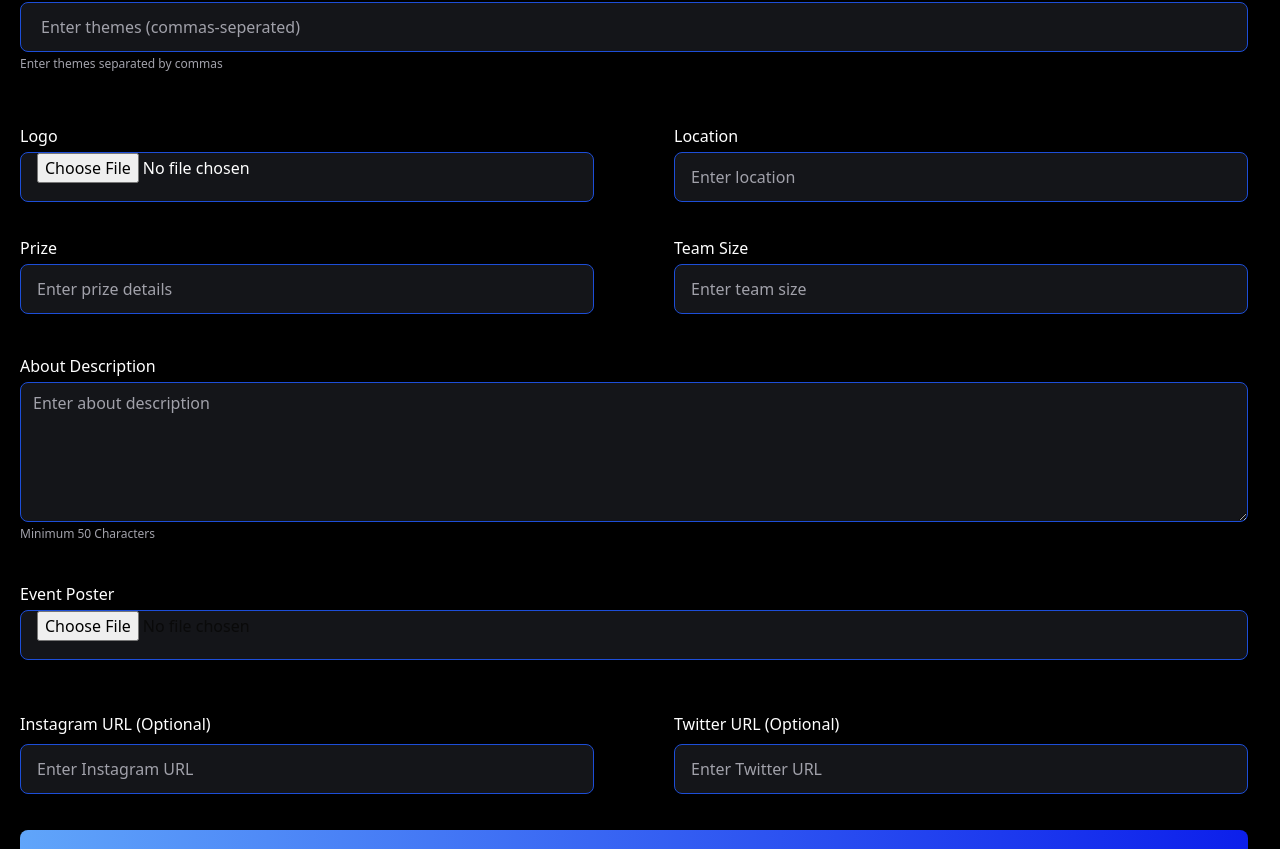
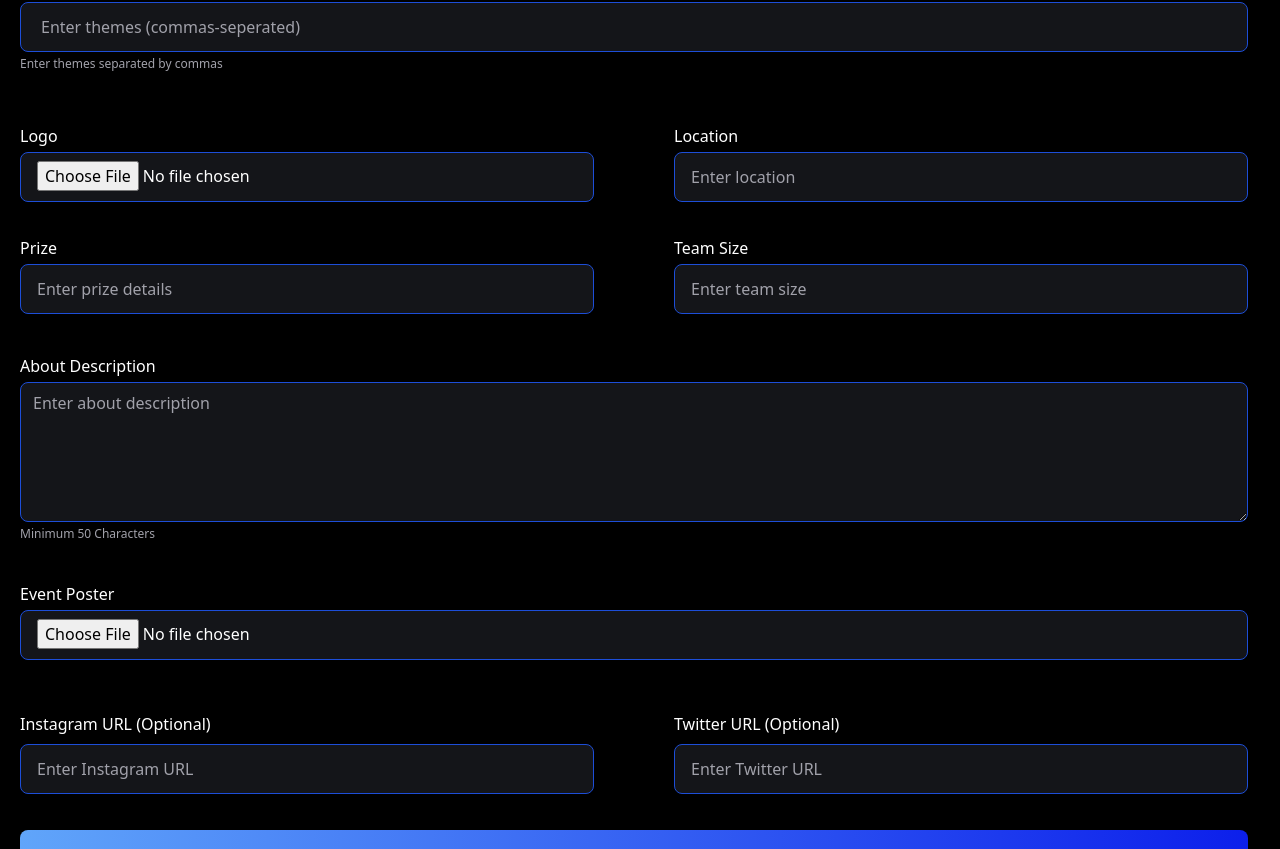
Before and after one commit to himansh423/saas-event-platform, a Next.js app: page /admin/add-event-or-hackathon in a window 1280 px wide. Shown: the part 806-1655 px from the top of the page. Built offline with nearby package versions, Linux system fonts and the light colour scheme.

Commit message:
fixed add hackathon or event form

```diff
--- a/src/components/AddEventOrHackathon.tsx
+++ b/src/components/AddEventOrHackathon.tsx
@@ -26,7 +26,6 @@ const AddEventOrHackathon = () => {
     register,
     handleSubmit,
     formState: { errors, isSubmitting },
-    watch,
   } = useForm<EventOrHackathonFormData>({
     defaultValues: {
       name: "",
@@ -71,12 +70,18 @@ const AddEventOrHackathon = () => {
     try {
       setIsUploading(true);
 
-      // Extract files from FileList
+
+      const processedThemes = data.theme[0]
+        .split(",")
+        .map((theme) => theme.trim())
+        .filter((theme) => theme);
+
+
       const logoFile = data.logo instanceof FileList ? data.logo[0] : null;
       const eventPosterFile =
         data.eventPoster instanceof FileList ? data.eventPoster[0] : null;
 
-      // Get pre-signed URLs for file uploads
+
       const { data: presignedData } = await axios.post(
         "/api/get-presigned-url-to-upload-on-s3",
         {
@@ -87,10 +92,9 @@ const AddEventOrHackathon = () => {
         }
       );
 
-      const { logoUploadUrl, bannerUploadUrl, logoKey, bannerKey } =
-        presignedData;
+      const { logoUploadUrl, bannerUploadUrl, logoKey, bannerKey } = presignedData;
 
-      // Upload files to S3
+
       const uploadPromises = [];
 
       if (logoFile) {
@@ -101,17 +105,16 @@ const AddEventOrHackathon = () => {
         uploadPromises.push(uploadFileToS3(eventPosterFile, bannerUploadUrl));
       }
 
-      // Wait for all uploads to complete
       await Promise.all(uploadPromises);
 
-      // Save event data to MongoDB
+
       await axios.post("/api/save-event-to-database", {
         ...data,
+        theme: processedThemes,
         logoKey,
         bannerKey,
       });
 
-      // Handle success
       alert("Event created successfully!");
     } catch (error) {
       console.error("Error submitting form:", error);
@@ -129,15 +132,15 @@ const AddEventOrHackathon = () => {
     }
   };
 
-  // File input registration with validation
+
 
   const fileValidation = {
     validate: (value: FileList | null | undefined) => {
       if (!value || value.length === 0) return true;
       const file = value[0];
 
-      // Validation checks
-      if (!file) return true; // Optional file
+
+      if (!file) return true;
       if (!file.type.startsWith("image/")) return "Please upload an image file";
       if (file.size > 5 * 1024 * 1024) return "File size must be less than 5MB";
 
@@ -213,6 +216,7 @@ const AddEventOrHackathon = () => {
                 <input
                   {...register("shortDescription")}
                   type="text"
+                  maxLength={30}
                   className="w-full h-[50px] bg-[#141519] rounded-lg focus:outline-none border-[1px] border-blue-700 focus:border-[2px] placeholder:text-zinc-400 px-4"
                   placeholder="Enter Short Description"
                 />
@@ -291,7 +295,7 @@ const AddEventOrHackathon = () => {
             <input
               {...register("theme.0")}
               type="text"
-              className="w-full h-[50px] bg-[#141519] rounded-lg focus:outline-none border-[1px] border-blue-700 focus:border-[2px] placeholder:text-zinc-400 px-5"
+              className=" text-white w-full h-[50px] bg-[#141519] rounded-lg focus:outline-none border-[1px] border-blue-700 focus:border-[2px] placeholder:text-zinc-400 px-5"
               placeholder="Enter themes (commas-seperated)"
             />
             {errors.theme && (
@@ -309,7 +313,7 @@ const AddEventOrHackathon = () => {
                   {...register("logo", fileValidation)}
                   type="file"
                   accept="image/*"
-                  className="w-full h-[50px] bg-[#141519] rounded-lg focus:outline-none border-[1px] border-blue-700 focus:border-[2px] placeholder:text-zinc-400 px-4"
+                  className="w-full h-[50px] bg-[#141519] rounded-lg focus:outline-none border-[1px] border-blue-700 focus:border-[2px] placeholder:text-zinc-400 px-4 py-2"
                 />
                 {errors.logo && (
                   <p className="text-orange-500 text-sm">
@@ -369,7 +373,8 @@ const AddEventOrHackathon = () => {
             </label>
             <textarea
               {...register("aboutDescriptions")}
-              className="w-full min-h-[140px] bg-[#141519] rounded-lg focus:outline-none border-[1px] border-blue-700 focus:border-[2px] placeholder:text-zinc-400 px-3 py-2"
+              minLength={50}
+              className=" text-white w-full min-h-[140px] bg-[#141519] rounded-lg focus:outline-none border-[1px] border-blue-700 focus:border-[2px] placeholder:text-zinc-400 px-3 py-2"
               placeholder="Enter about description"
             />
             {errors.aboutDescriptions && (
@@ -387,7 +392,7 @@ const AddEventOrHackathon = () => {
               {...register("eventPoster", fileValidation)}
               type="file"
               accept="image/*"
-              className="w-full h-[50px] bg-[#141519] rounded-lg focus:outline-none border-[1px] border-blue-700 focus:border-[2px] placeholder:text-zinc-400 px-4"
+              className=" text-white w-full h-[50px] bg-[#141519] rounded-lg focus:outline-none border-[1px] border-blue-700 focus:border-[2px] placeholder:text-zinc-400 px-4 py-2"
             />
             {errors.eventPoster && (
               <p className="text-orange-500 text-sm">
```
